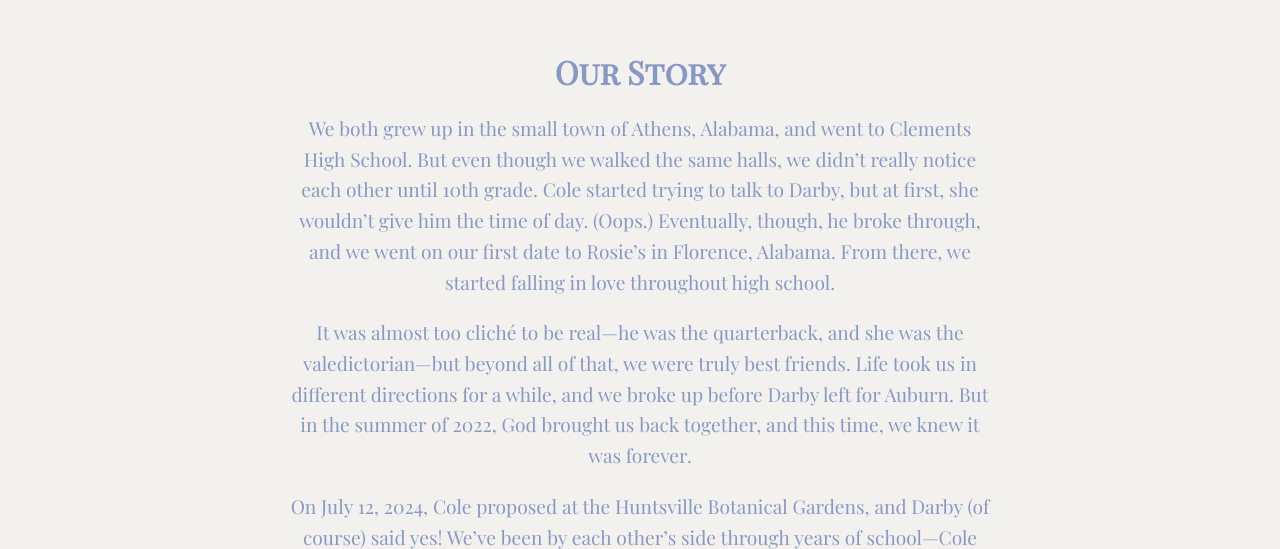
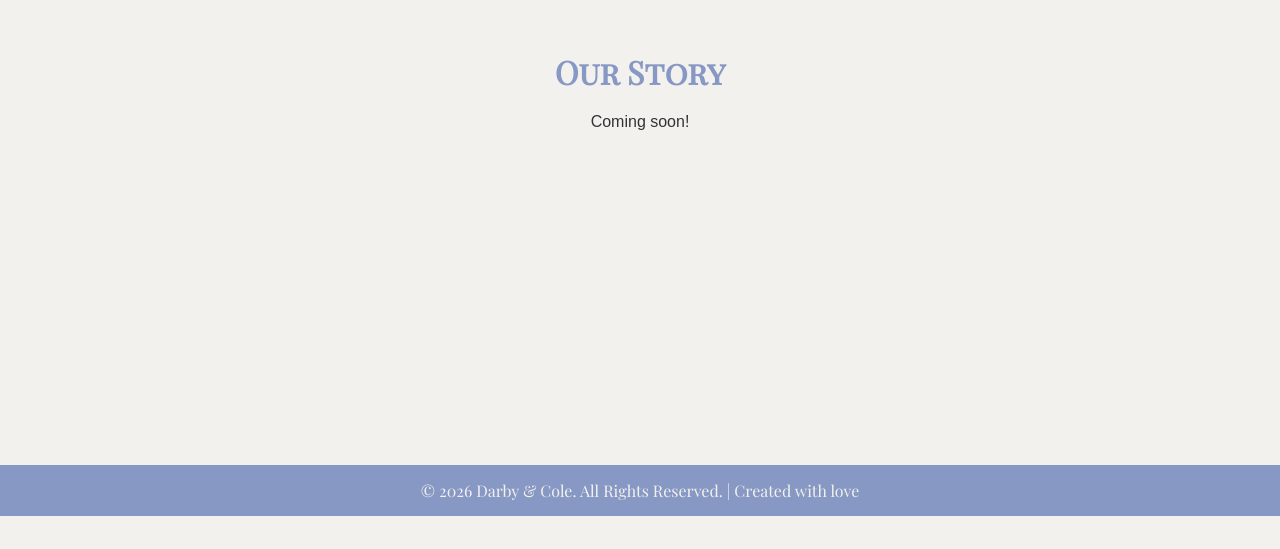
Before and after one commit to storefirmbeam/wedsite, a PHP site: page /pages/our-story.html in a window 1280 px wide. Shown: the part 284-833 px from the top of the page. After the commit the page ends 800 px from the top, so only its background shows below. Run offline with PHP 8.4, Linux system fonts and the light colour scheme; some web fonts are replaced.

```diff
--- a/css/styles.css
+++ b/css/styles.css
@@ -647,7 +647,7 @@ nav .logo {
 }
 
 #rsvpForm .form-label:first-of-type {
-    margin-top: 10px; /* or 15px for a little more breathing room */
+    margin-top: 8px; /* or 15px for a little more breathing room */
 }
 
 /* Small Screens (Switch to hamburger menu) */
--- a/pages/our-story.html
+++ b/pages/our-story.html
@@ -60,7 +60,8 @@
     <!-- Main Content -->
     <section id="our-story">
         <h2>Our Story</h2>
-        <p class="os-paragraph1">
+        <p>Coming soon!</p>
+        <!-- <p class="os-paragraph1">
             We both grew up in the small town of Athens, Alabama, and went to Clements High School. But even though we walked the same halls, we didn’t really notice each other until 10th grade. Cole started trying to talk to Darby, but at first, she wouldn’t give him the time of day. (Oops.) Eventually, though, he broke through, and we went on our first date to Rosie’s in Florence, Alabama. From there, we started falling in love throughout high school.
         </p>
         <p class="os-paragraph2">
@@ -71,7 +72,7 @@
         </p>
         <p class="os-paragraph4">
             One of our favorite things to do together is trying new restaurants. We also love fun experiences—whether it’s candle-making, stargazing at the observatory, or (one of our personal favorites) a little retail therapy. We can’t wait to continue making memories together as husband and wife!
-        </p>
+        </p> -->
     </section>
 
     <!-- Footer -->
```
